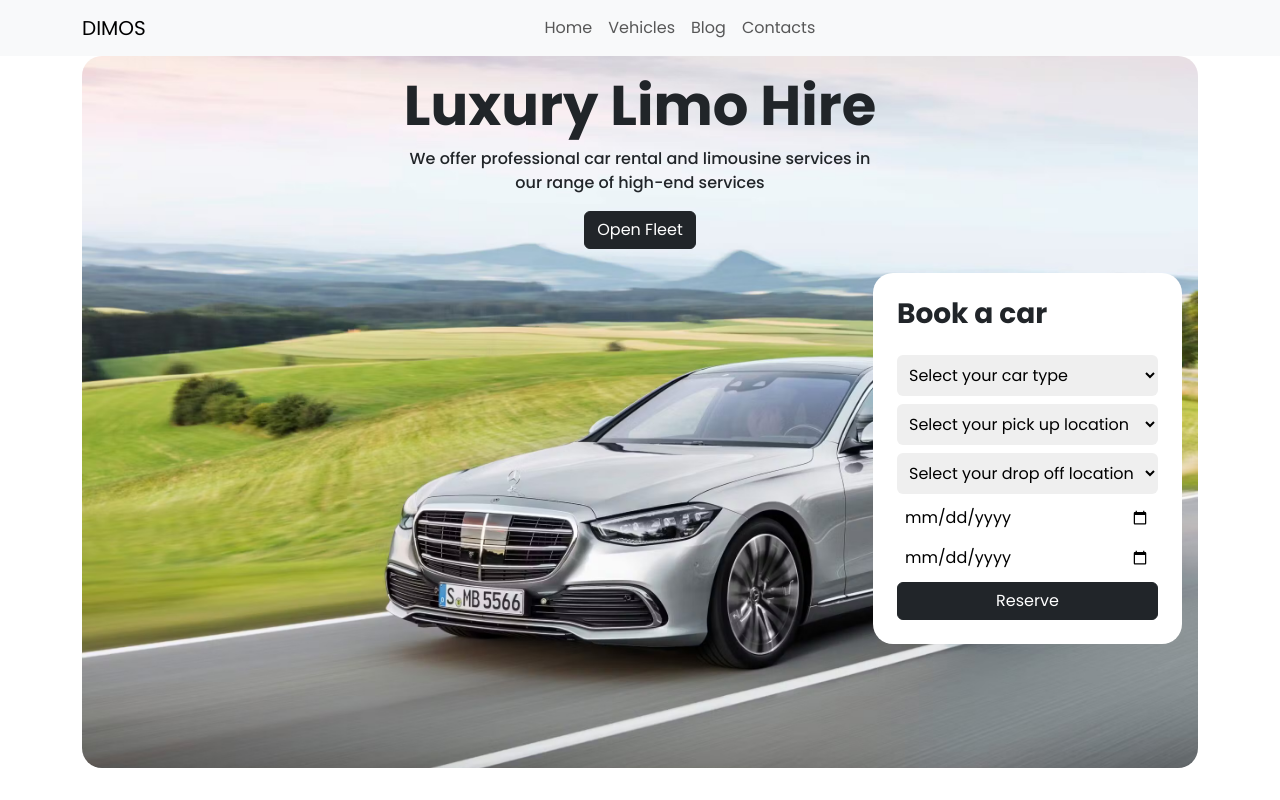
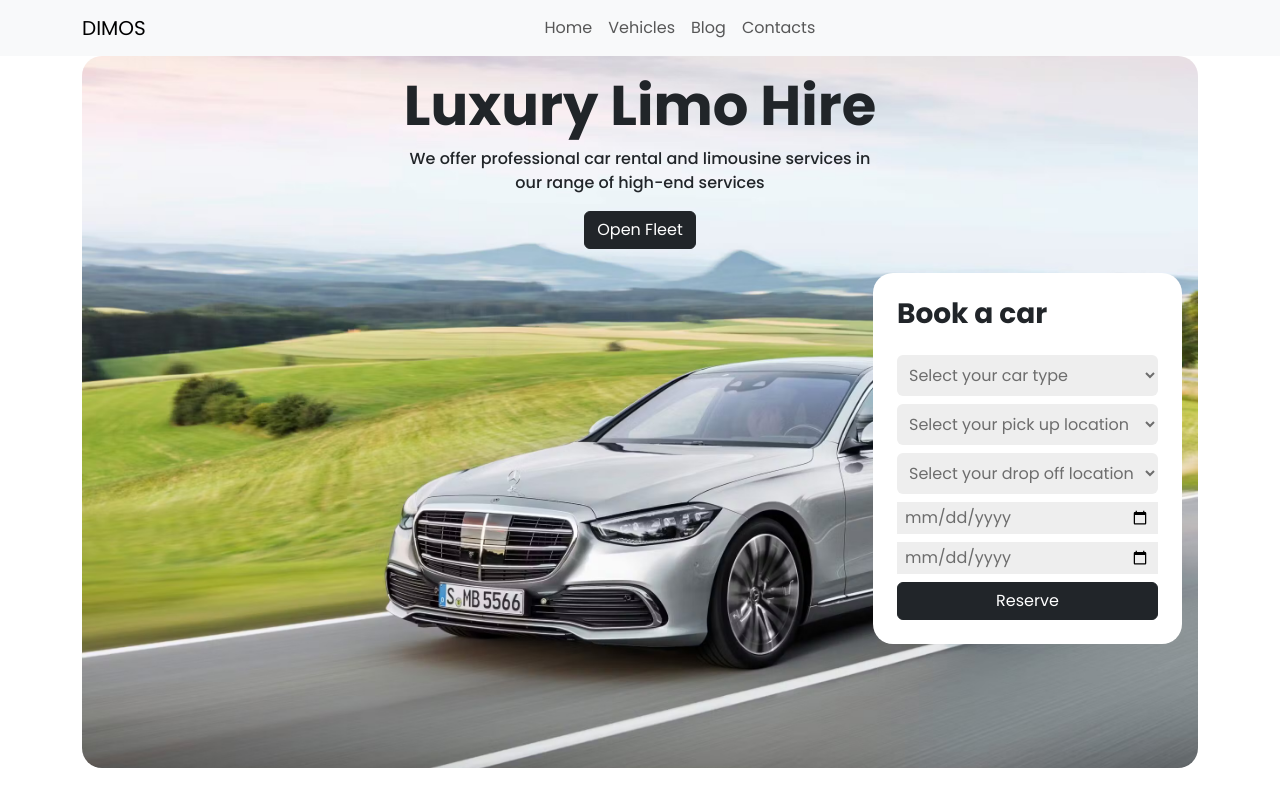
Before and after one commit to Teslax33/limo, a React (Vite) app: page / in a window 1280 px wide. Shown: the top 800 px of the page. Built offline with nearby package versions, Linux system fonts and the light colour scheme.

Commit message:
style : BookCar component

```diff
--- a/src/index.css
+++ b/src/index.css
@@ -60,3 +60,15 @@
   font-size: 0.9rem;
   color: #858585;
 }
+
+/* book car */
+.error-message{
+  color: #721c24;
+  background-color: #f8d7da;
+}
+
+.bookcar-inputField{
+  background-color: #eeeeee;
+  color: #6d6d6d;
+  border: 1px soild #ccd7e6;
+}
```
